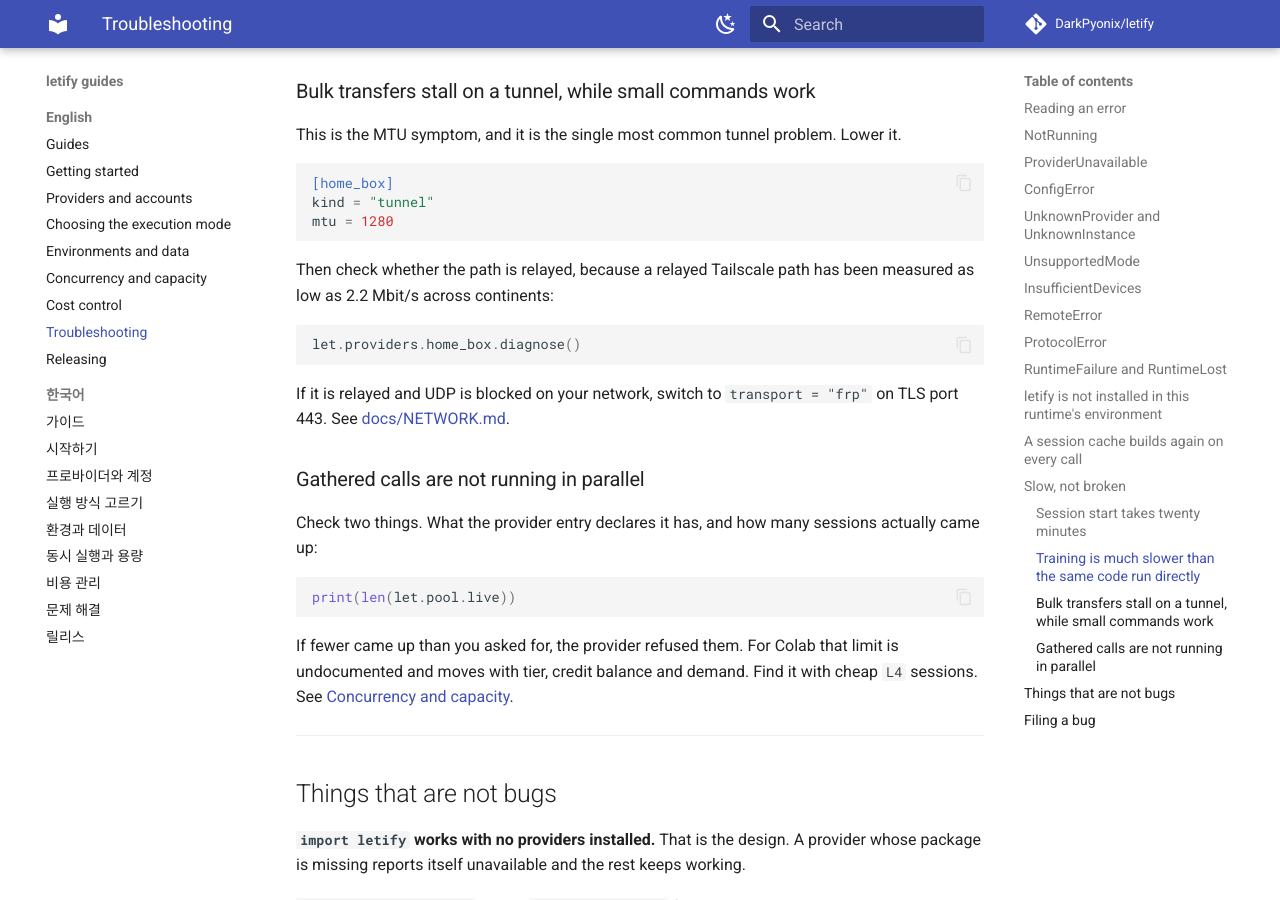
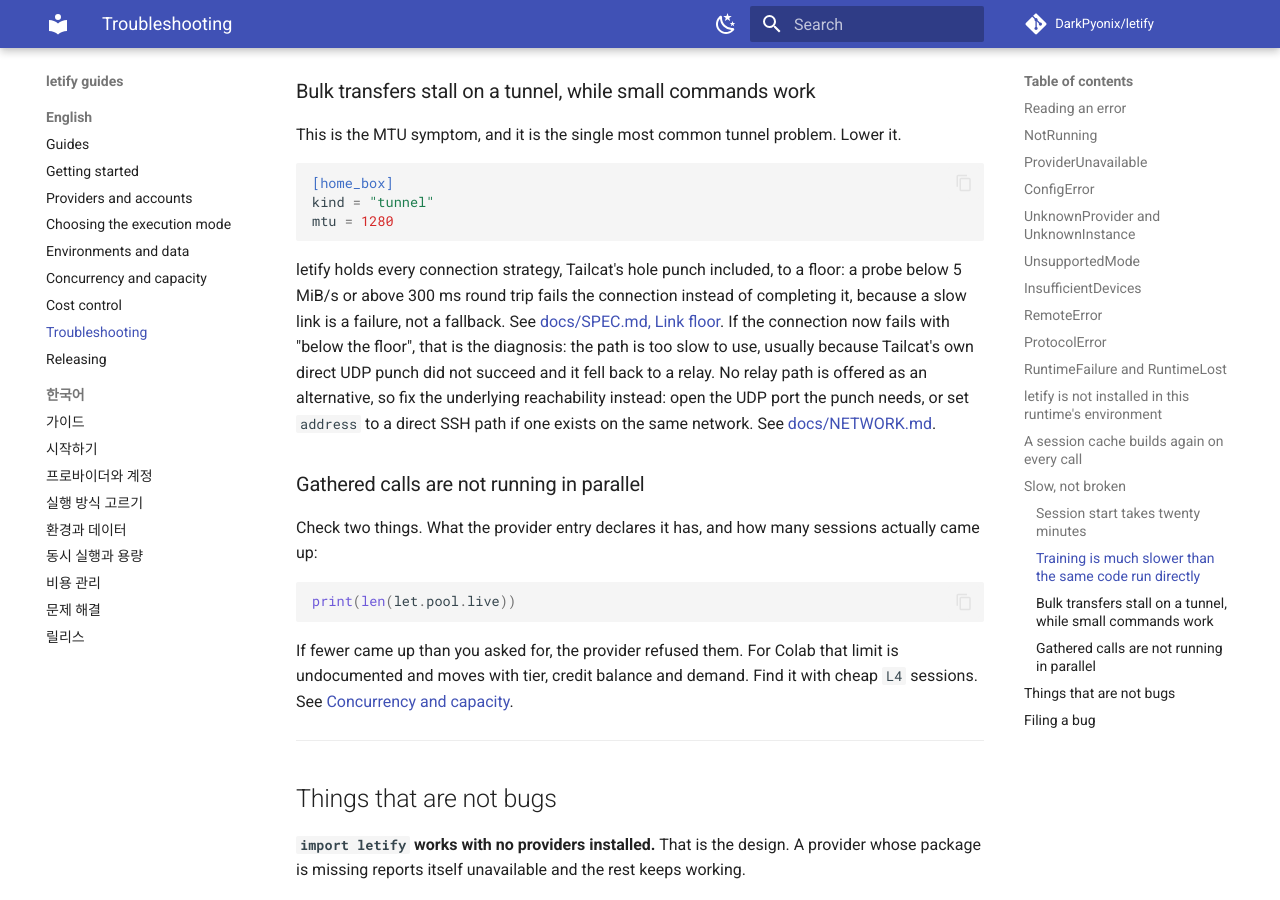
Before and after one commit to DarkPyonix/letify, an MkDocs documentation site: the page built from docs/guide/07-troubleshooting.md, in a window 1280 px wide and 900 px high, scrolled down 6195 px. Built offline with MkDocs 1.6.1 and Material for MkDocs 9.7.7, drawn with Linux system fonts in a browser that asks for light colours; comment, search, counter and statistics services are not loaded.

Commit message:
Docs: Remove the relay as an accepted path from NETWORK, COMPONENT and the guides
NETWORK.md's Tunnel section used to present Tailscale's relay fallback and
frp as acceptable, slower alternatives. Replace that with why letify runs
Tailcat for its direct UDP punch only and offers no relay path, and mark
every rejected candidate that needs a relay server as rejected for that
reason. COMPONENT.md's one-line description of Tunnel named Tailscale or
frp; it now names the punch. The troubleshooting guides, English and
Korean, no longer suggest switching to a relayed frp transport when a
Tailscale path is relayed; they point at the floor rejection instead.

````diff
--- a/docs/guide/07-troubleshooting.md
+++ b/docs/guide/07-troubleshooting.md
@@ -264,13 +264,7 @@ kind = "tunnel"
 mtu = 1280
 ```
 
-Then check whether the path is relayed, because a relayed Tailscale path has been measured as low as 2.2 Mbit/s across continents:
-
-```python
-let.providers.home_box.diagnose()
-```
-
-If it is relayed and UDP is blocked on your network, switch to `transport = "frp"` on TLS port 443. See [docs/NETWORK.md](../NETWORK.md).
+letify holds every connection strategy, Tailcat's hole punch included, to a floor: a probe below 5 MiB/s or above 300 ms round trip fails the connection instead of completing it, because a slow link is a failure, not a fallback. See [docs/SPEC.md, Link floor](../SPEC.md#link-floor). If the connection now fails with "below the floor", that is the diagnosis: the path is too slow to use, usually because Tailcat's own direct UDP punch did not succeed and it fell back to a relay. No relay path is offered as an alternative, so fix the underlying reachability instead: open the UDP port the punch needs, or set `address` to a direct SSH path if one exists on the same network. See [docs/NETWORK.md](../NETWORK.md).
 
 ### Gathered calls are not running in parallel
 
````
Also changed, not shown: docs/COMPONENT.md (+1 -1 lines), docs/NETWORK.md (+11 -12 lines), docs/guide/ko/07-문제-해결.md (+1 -7 lines).
